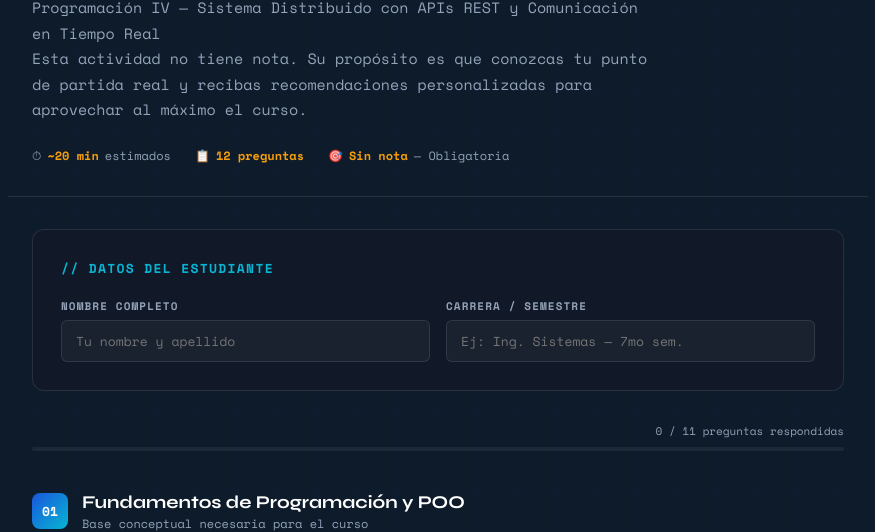
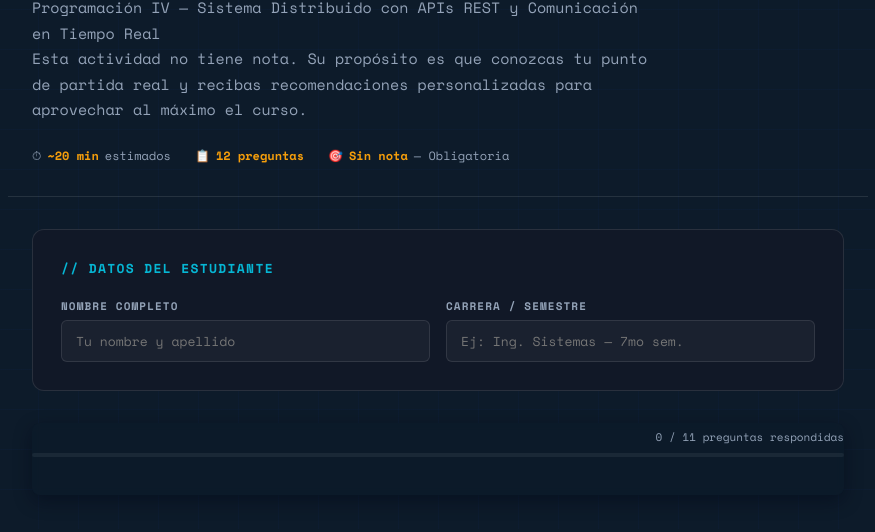
Before and after one commit to bolivianotech/diagnostico, a plain HTML site: page index.html in a window 1280 px wide. Shown: the part 271-803 px from the top of the page, without its empty margins (202-1077 px from the left). Drawn offline with nearby package versions, Linux system fonts and the light colour scheme.

Commit message:
Add .gitignore and adjust sticky progress style

```diff
--- a/index.html
+++ b/index.html
@@ -260,6 +260,24 @@
     border-radius: 4px; height: 4px;
     margin-bottom: 32px; overflow: hidden;
   }
+  /* Mantener la barra visible al hacer scroll */
+  .progress-sticky{
+    position: sticky;
+    top: 18px;
+    z-index: 1200;
+    padding-top: 6px;
+    padding-bottom: 6px;
+    backdrop-filter: blur(4px);
+    background: rgba(13,27,42,0.92);
+    box-shadow: 0 6px 18px rgba(2,6,23,0.45);
+    border-radius: 8px;
+    margin: 6px 0 18px 0;
+    transition: background 0.18s, box-shadow 0.18s;
+  }
+
+  @media (max-width: 540px){
+    .progress-sticky{ top: 8px; padding-left: 6px; padding-right: 6px; }
+  }
   .progress-bar-fill {
     height: 100%;
     background: linear-gradient(90deg, var(--blue), var(--cyan));
@@ -501,8 +519,10 @@
   </div>
 
   <!-- PROGRESS -->
-  <div class="progress-label"><span id="prog-count">0</span> / 11 preguntas respondidas</div>
-  <div class="progress-bar-wrap"><div class="progress-bar-fill" id="progress-bar"></div></div>
+  <div class="progress-sticky">
+    <div class="progress-label"><span id="prog-count">0</span> / 11 preguntas respondidas</div>
+    <div class="progress-bar-wrap"><div class="progress-bar-fill" id="progress-bar"></div></div>
+  </div>
 
   <!-- ══════════ BLOQUE 1: FUNDAMENTOS ══════════ -->
   <div class="section">
```
Also changed, not shown: 1 other file.
